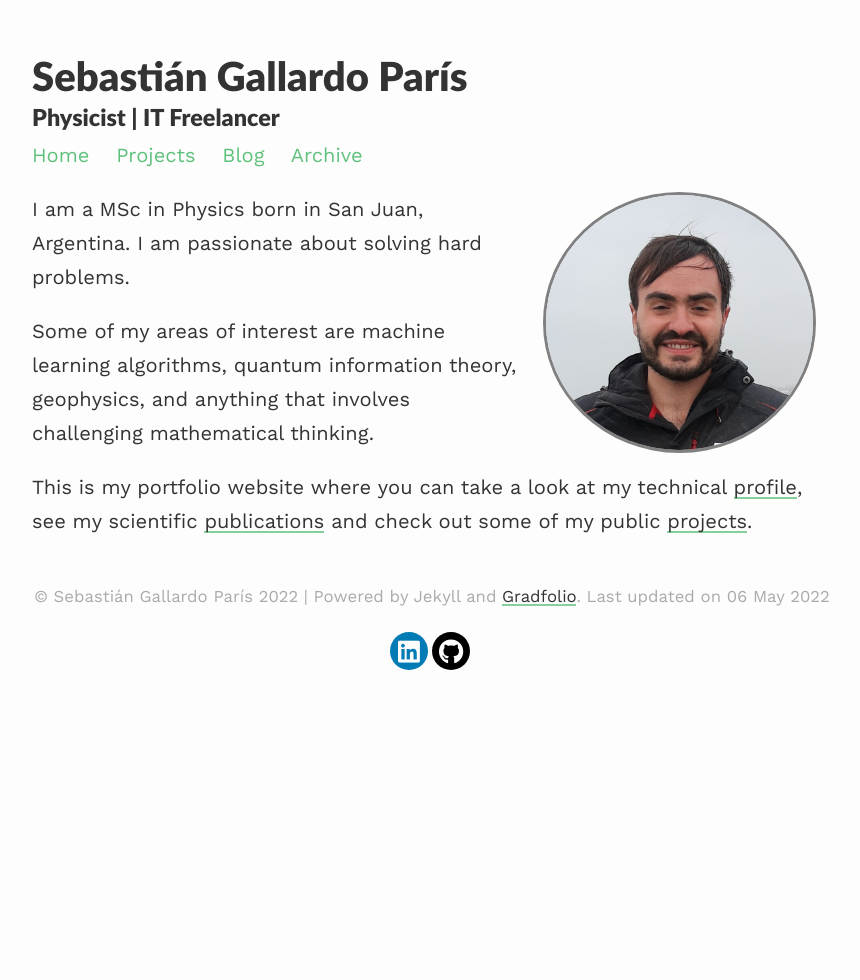
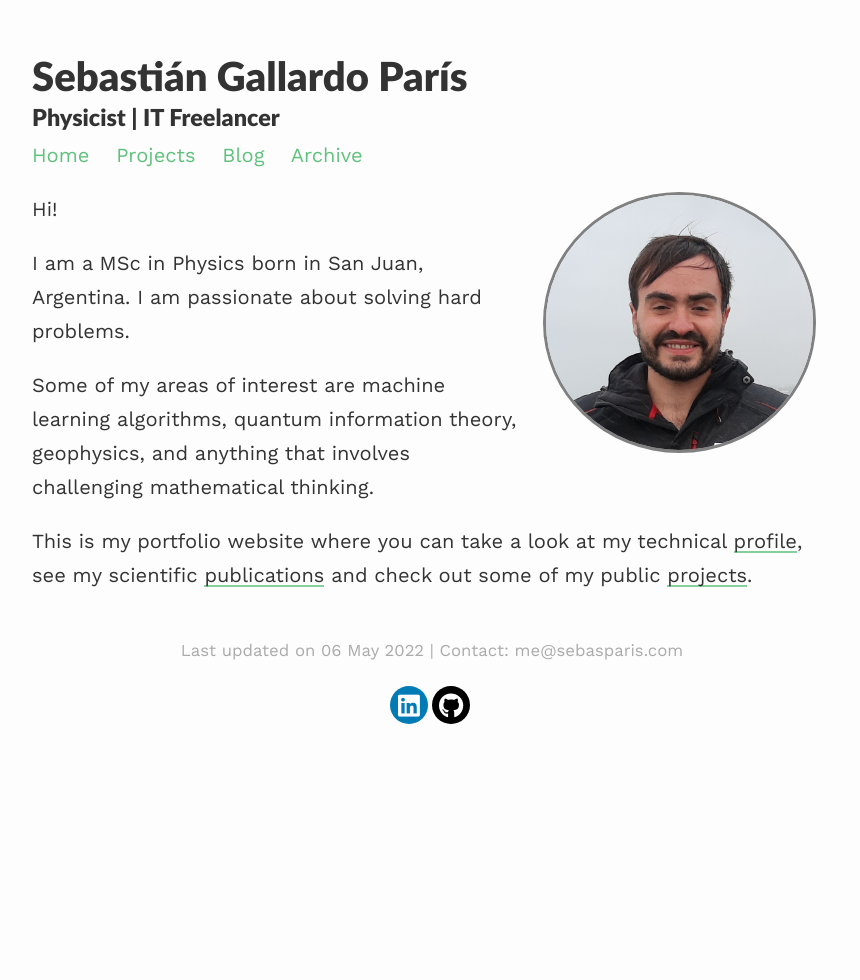
Before and after one commit to sebasparis/sebasparis.github.io, a Jekyll site: the page built from index.md, in a window 1280 px wide. Shown: the whole page, without its empty margins (208-1068 px from the left). Built offline with Jekyll 4.4.1, drawn with Linux system fonts in a browser that asks for light colours; nearby versions of some CDN libraries.

Commit message:
Changed bottom text description. Removed publications html.

```diff
--- a/_layouts/default.html
+++ b/_layouts/default.html
@@ -34,10 +34,9 @@
 
         <footer>
           <p class="copy">
-            <small> &copy; {{site.title}} {{ site.time | date: '%Y' }}
-                    | Powered by Jekyll and
-                    <a target="_blank" href="https://github.com/jitinnair1/gradfolio/">Gradfolio</a>.
-                    Last updated on {{ site.time | date_to_long_string }}
+            <small>
+		Last updated on {{ site.time | date_to_long_string }} |
+		Contact: me@sebasparis.com
             </small>
           </p>
 
--- a/index.md
+++ b/index.md
@@ -7,6 +7,8 @@ profile:
 published: true
 ---
 
+Hi!
+
 I am a MSc in Physics born in San Juan, Argentina. I am passionate about solving hard problems.
 
 Some of my areas of interest are machine learning algorithms, quantum information theory, geophysics, and anything that involves challenging mathematical thinking.
```
